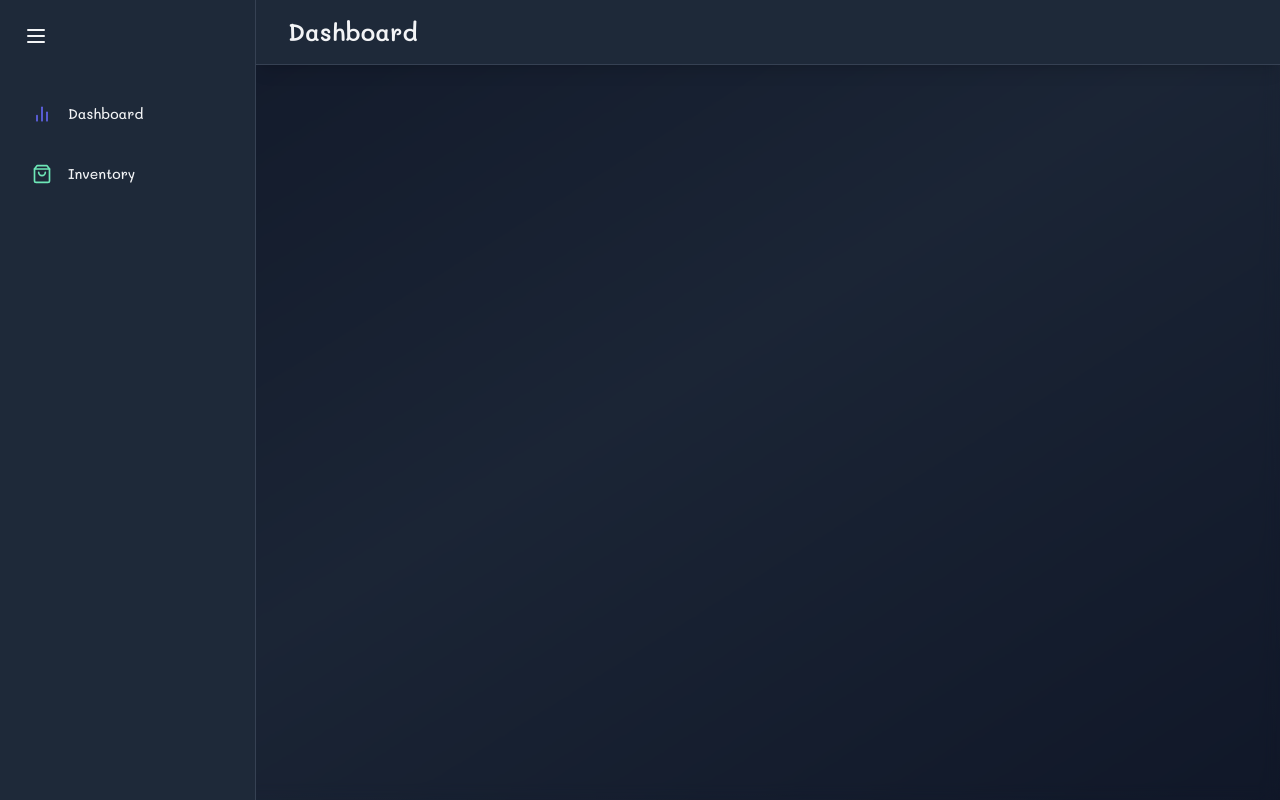
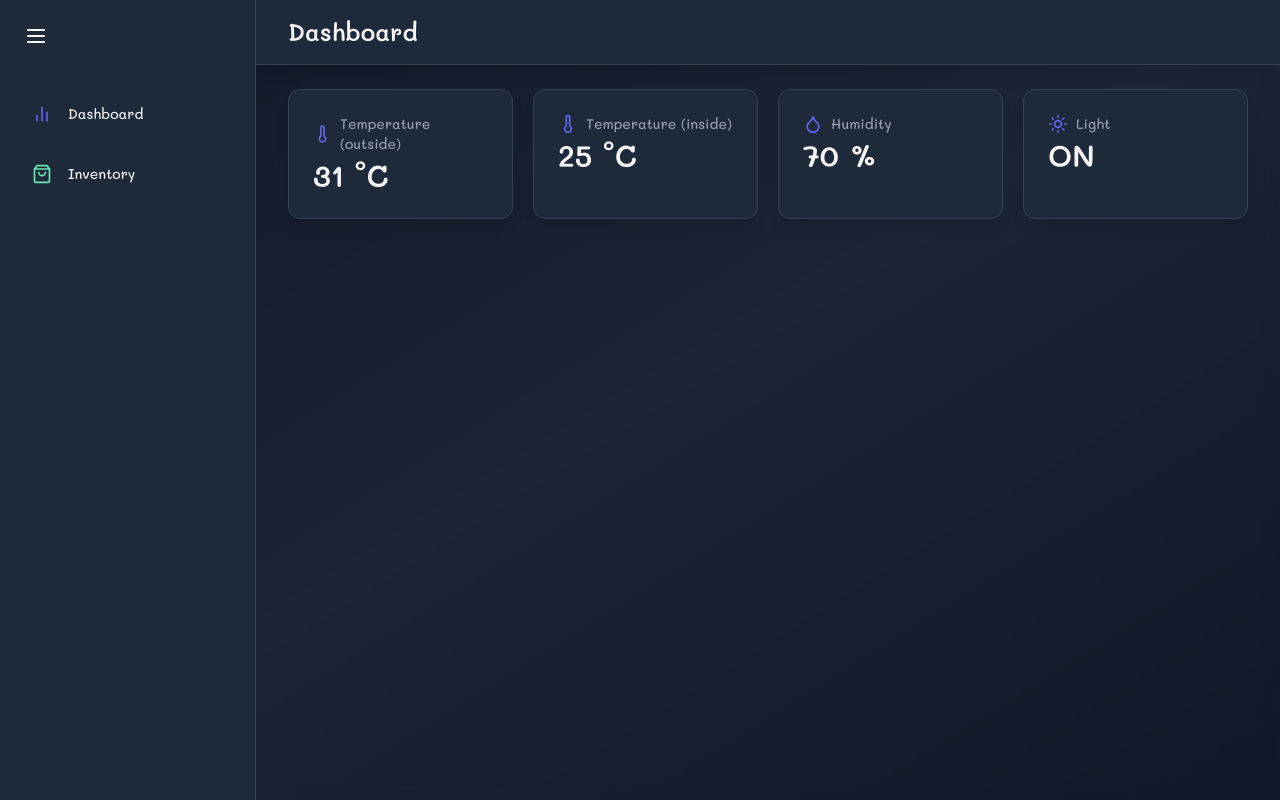
Before and after one commit to toptammasorn/my-plant, a React (Vite) app in the folder my-plant-webapp/: page /dashboard in a window 1280 px wide. Built offline with nearby package versions, Linux system fonts and the light colour scheme; a web font is replaced by a local one.

Commit message:
feat(Dashboard): add 4 cards on dashboard page

```diff
--- /dev/null
+++ b/my-plant-webapp/src/components/common/Card.jsx
@@ -0,0 +1,21 @@
+import React from "react";
+import { motion } from "framer-motion";
+
+const Card = ({ name, icon:Icon, value, color }) => {
+  return (
+    <motion.div
+      className="bg-gray-800 bg-opacity-50 backdrop-blur-md overflow-hidden shadow-lg rounded-xl border border-gray-700"
+      whileHover={{ y: -5, boxShadow: "0 25px 50px -12px rgba(0, 0, 0, 0.5)" }}
+    >
+      <div className="px-4 py-5 sm:p-6">
+        <span className="flex items-center text-sm font-medium text-gray-400">
+          <Icon size={20} className="mr-2" style={{ color }} />
+          {name}
+        </span>
+        <p className="mt-1 text-3xl font-semibold text-gray-100">{value}</p>
+      </div>
+    </motion.div>
+  );
+};
+
+export default Card;
--- a/my-plant-webapp/src/pages/DashboardPage.jsx
+++ b/my-plant-webapp/src/pages/DashboardPage.jsx
@@ -1,12 +1,40 @@
 import React from "react";
+import { motion } from "framer-motion";
+import { Thermometer, Droplet, Sun } from "lucide-react";
 
 // components
 import Header from "../components/common/Header";
+import Card from "../components/common/Card";
 
 const Dashboard = () => {
   return (
     <div className="flex-1 overflow-auto relative z-10">
       <Header title="Dashboard" />
+
+      <main className="max-w-7xl mx-auto py-6 px-4 lg:px-8">
+        {/* Values */}
+        <motion.div
+          className="grid grid-cols-1 gap-5 sm:grid-cols-2 lg:grid-cols-4 mb-8"
+          initial={{ opacity: 0, y: 20 }}
+          animate={{ opacity: 1, y: 0 }}
+          transition={{ duration: 1 }}
+        >
+          <Card
+            name="Temperature (outside)"
+            icon={Thermometer}
+            value="31 °C"
+            color="#6366F1"
+          />
+          <Card
+            name="Temperature (inside)"
+            icon={Thermometer}
+            value="25 °C"
+            color="#6366F1"
+          />
+          <Card name="Humidity" icon={Droplet} value="70 %" color="#6366F1" />
+          <Card name="Light" icon={Sun} value="ON" color="#6366F1" />
+        </motion.div>
+      </main>
     </div>
   );
 };
```
